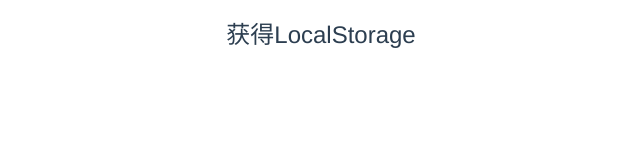
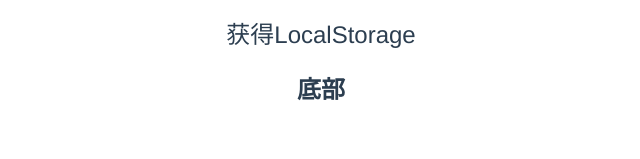
Before and after one commit to songshuiyang/Vue-learn, a Vue app: page / in a window 1280 px wide. Shown: the part 141-300 px from the top of the page, without its empty margins (319-959 px from the left). Built offline with nearby package versions, Linux system fonts and the light colour scheme.

Commit message:
components

```diff
--- a/src/App.vue
+++ b/src/App.vue
@@ -2,12 +2,21 @@
   <div id="app">
     <!-- <img src="./assets/logo.png"> -->
     <router-view/>
+    <menu></menu>
+    <foot></foot>
   </div>
 </template>
 
 <script>
+import Menu from './components/menu'
+import Foot from './components/foot'
+
 export default {
-  name: 'app'
+  name: 'app',
+  components: { // 注册组件才能使用
+    Menu,
+    Foot
+  }
 }
 </script>
 
--- /dev/null
+++ b/src/components/foot.vue
@@ -0,0 +1,8 @@
+<template>
+   <h2>底部</h2>
+</template>
+<script>
+export default {
+  name:'foot'
+}
+</script>
--- /dev/null
+++ b/src/components/menu.vue
@@ -0,0 +1,8 @@
+<template>
+   <h2>菜单</h2>
+</template>
+<script>
+export default {
+  name:'menu'
+}
+</script>
```
